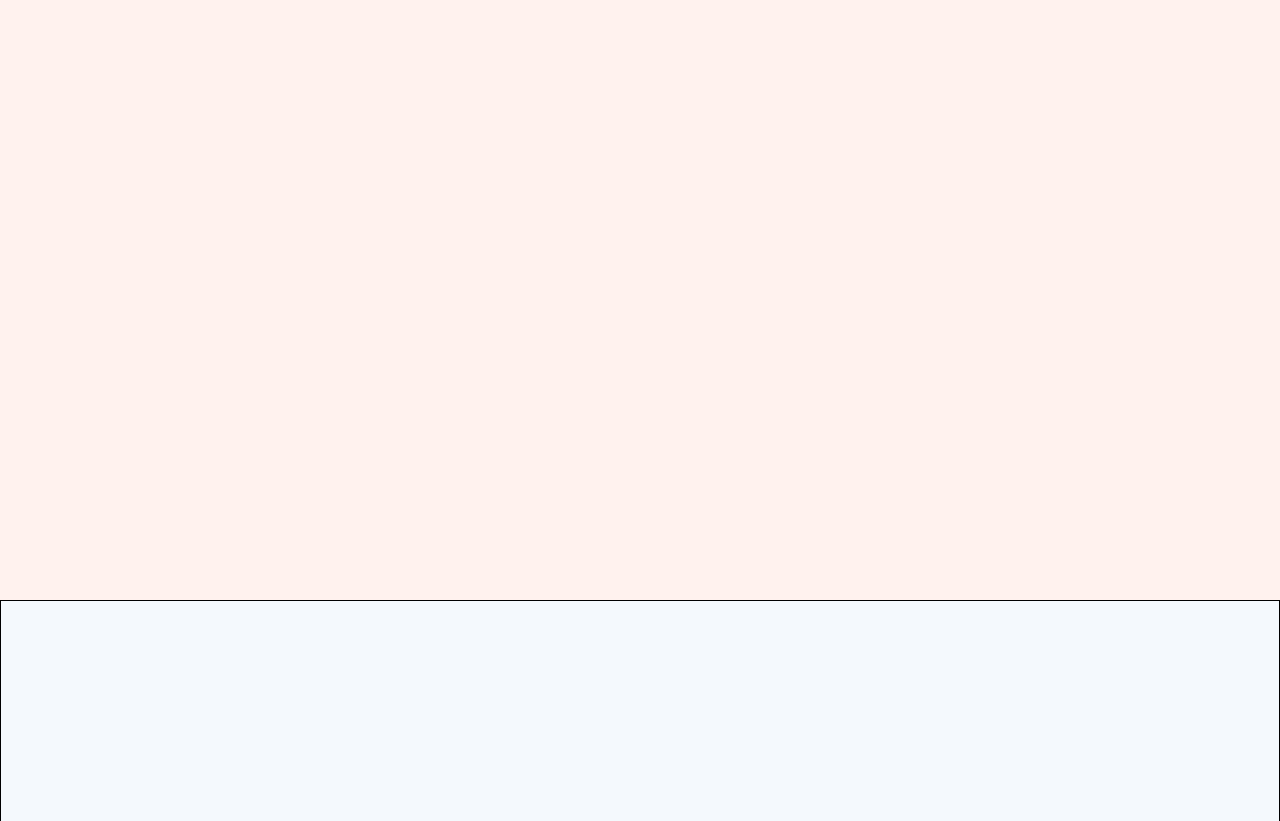
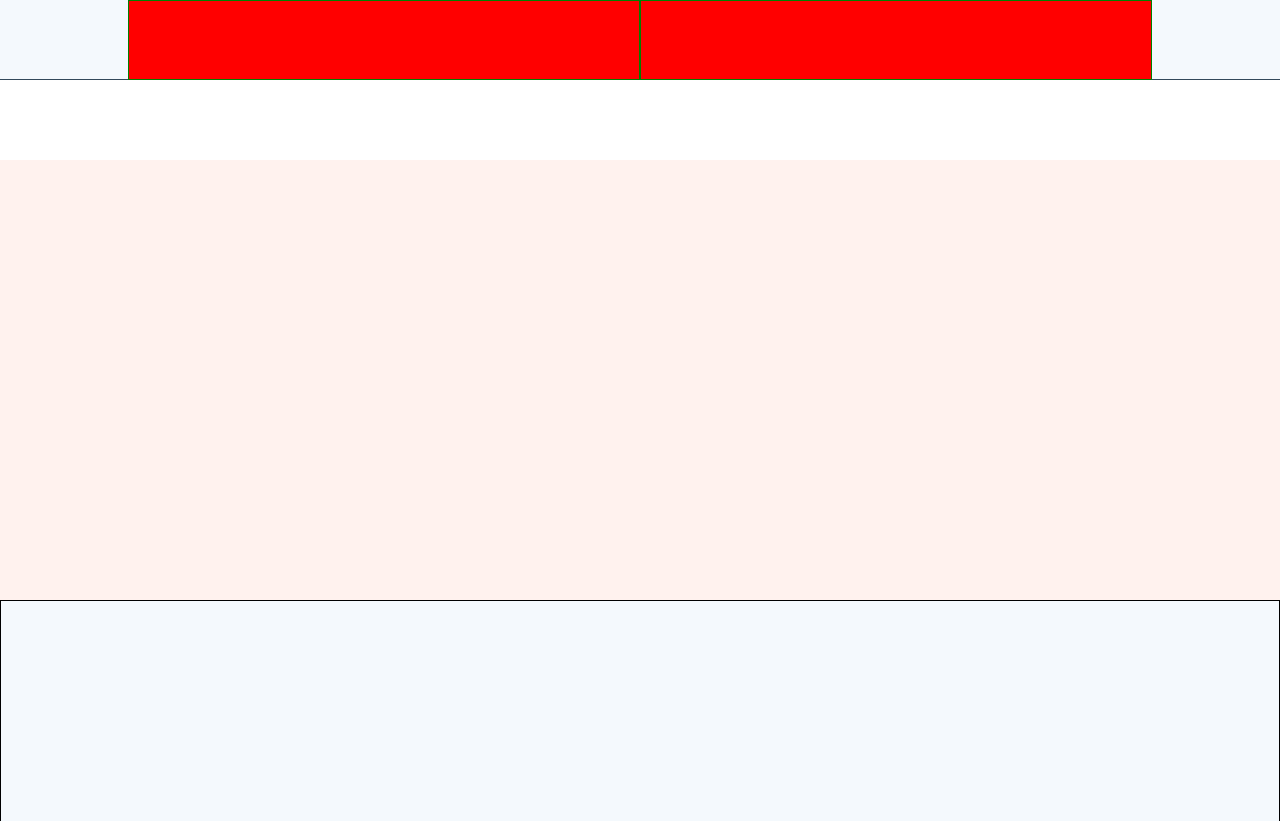
Before and after one commit to lorismatteri/htmlcss-hubspot, a plain HTML site: page index.html in a window 1280 px wide. Shown: the top 821 px of the page. Drawn offline with Linux system fonts and the light colour scheme.

Commit message:
Inserite navbar
Aggiunte 2 navbar con background. improntata struttura di base a 2 blocchi flottanti a nav superiore. inserita classe container per centrare i vari blocchi.

```diff
--- a/css/style.css
+++ b/css/style.css
@@ -24,7 +24,10 @@
 .bg_lightorange {
   background: #fff2ee
 }
-/* /UTILITY */
+
+.f_left {
+  float: left;
+}
 
 #site_header {
   height: 600px;
@@ -37,7 +40,39 @@
 #site_footer {
   height: 400px;
 }
+/* /UTILITY */
 
+.container {
+  width: 80%;
+  margin: auto;
+}
+
+.container::after {
+  content: "";
+  display: table;
+  clear: both;
+}
+/* SEZIONE NAVBAR */
+.navbar {
+  height: 80px;
+}
+
+.top {
+  border-bottom: 1px solid #32495b;
+}
+
+.bottom {
+  background: white;
+}
+
+.nav_top_left, .nav_top_right {
+  background: red;
+  border: 1px solid green;
+  height: 80px;
+  width: 50%;
+}
+
+/* SEZIONE MAIN */
 .row {
   height: 33.33%;
 }
@@ -59,7 +94,6 @@
 }
 
 .col_3 {
-  float: left;
   width: 33.33%;
   height: 100%;
   border: 1px solid red;
--- a/index.html
+++ b/index.html
@@ -9,12 +9,28 @@
     <!-- TESTATA -->
     <header id="site_header" class="bg_lightorange">
 
-      <nav class="navbar top">
+      <nav class="navbar top bg_azgrey">
+
+        <div class="container">
+
+          <div class="nav_top_left f_left">
+
+          </div>
+
+          <div class="nav_top_right f_left">
+
+          </div>
+
+        </div>
 
       </nav>
       <!-- /NAVBAR TOP -->
 
       <nav class="navbar bottom">
+
+        <div class="container">
+
+        </div>
 
       </nav>
       <!-- /NAVBAR BOTTOM -->
@@ -40,15 +56,15 @@
 
         <div class="row_in">
 
-          <div class="col_3">
+          <div class="col_3 f_left">
 
           </div>
 
-          <div class="col_3">
+          <div class="col_3 f_left">
 
           </div>
 
-          <div class="col_3">
+          <div class="col_3 f_left">
 
           </div>
 
```
